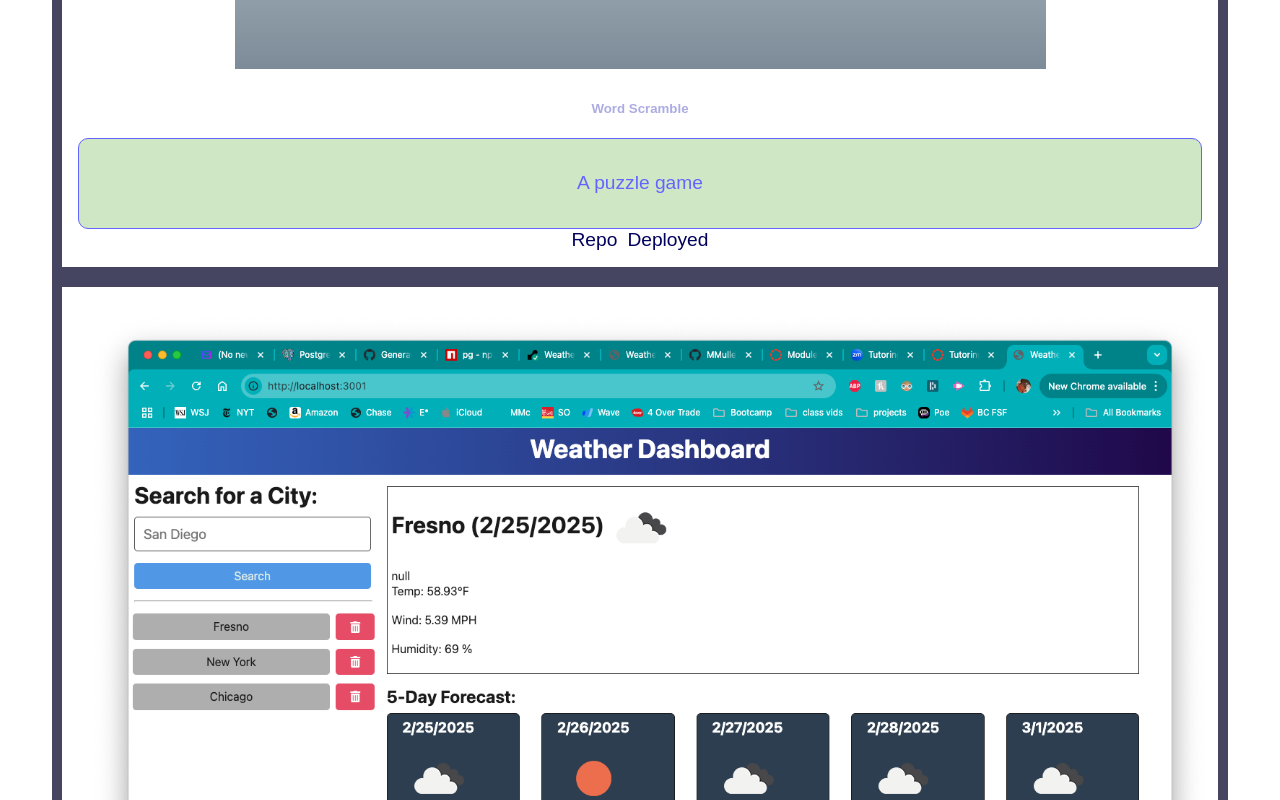
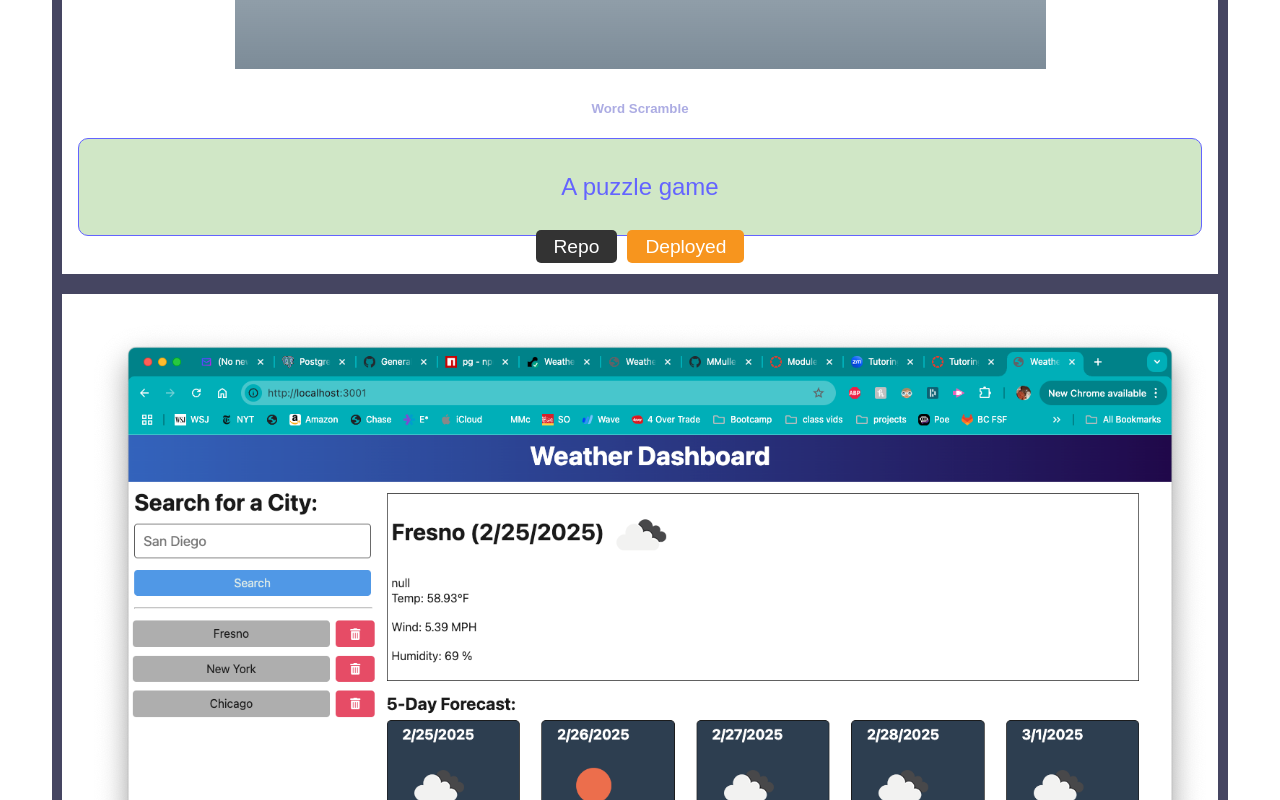
Before and after one commit to MMullen4/MMC_Portfolio, a React (Vite) app: page /portfolio in a window 1280 px wide. Shown: the part 1120-1920 px from the top of the page. Built offline with nearby package versions, Linux system fonts and the light colour scheme.

Commit message:
revised portfolio styling

```diff
--- a/src/components/styles/nav.css
+++ b/src/components/styles/nav.css
@@ -35,8 +35,8 @@
    .card {
     width: 90%;
     margin: 10px auto;
-    padding: 0.5em;
-    font-size: 0.9em;
+    padding: 2.5em;
+    font-size: 2.9em;
   }
 
   p {
@@ -45,7 +45,7 @@
   }
 
   .imageContainer {
-    width: 90%;
+    width: 80%;
     padding: 15px;
   }
 }
@@ -53,7 +53,7 @@
 p {
   padding: auto;
   margin: auto;
-  font-size: 1.2em;
+  font-size: 1.5em;
   line-height: 1.5;
   margin: 0;
   padding: 0;
@@ -89,3 +89,31 @@ a {
   text-decoration: inherit;
   border: 10px solid #454561;
 }
+
+.btn-repo {
+  background-color: #333;
+  color: #fff;
+  padding: 6px 18px;
+  border-radius: 5px;
+  margin-right: 10px;
+  border: none;
+  transition: background .3s;
+}
+
+.btn-deployed {
+  background-color: #F7951E;
+  color: #fff;
+  padding: 6px 18px;
+  border-radius: 5px;
+  border: none;
+  transition: background .3s;
+}
+.btn-repo:hover {
+  background-color: #555;
+  color: #fff;
+}
+
+.btn-deployed:hover {
+  background-color: #D4821F;
+  color: #fff;
+}
--- a/src/pages/portfolio.tsx
+++ b/src/pages/portfolio.tsx
@@ -63,8 +63,8 @@ export default function Portfolio(): React.ReactNode {
                             <div className="card-body">
                                 <h5 className="card-title">{project.title}</h5>
                                 <p className="card-text">{project.description}</p>
-                                <a href={project.repo} className="btn btn-primary">Repo</a>
-                                <a href={project.deployed} className="btn btn-primary">Deployed</a>
+                                <a href={project.repo} className="btn btn-repo">Repo</a>
+                                <a href={project.deployed} className="btn btn-deployed">Deployed</a>
                             </div>
                         </div>
                     </div>
```
